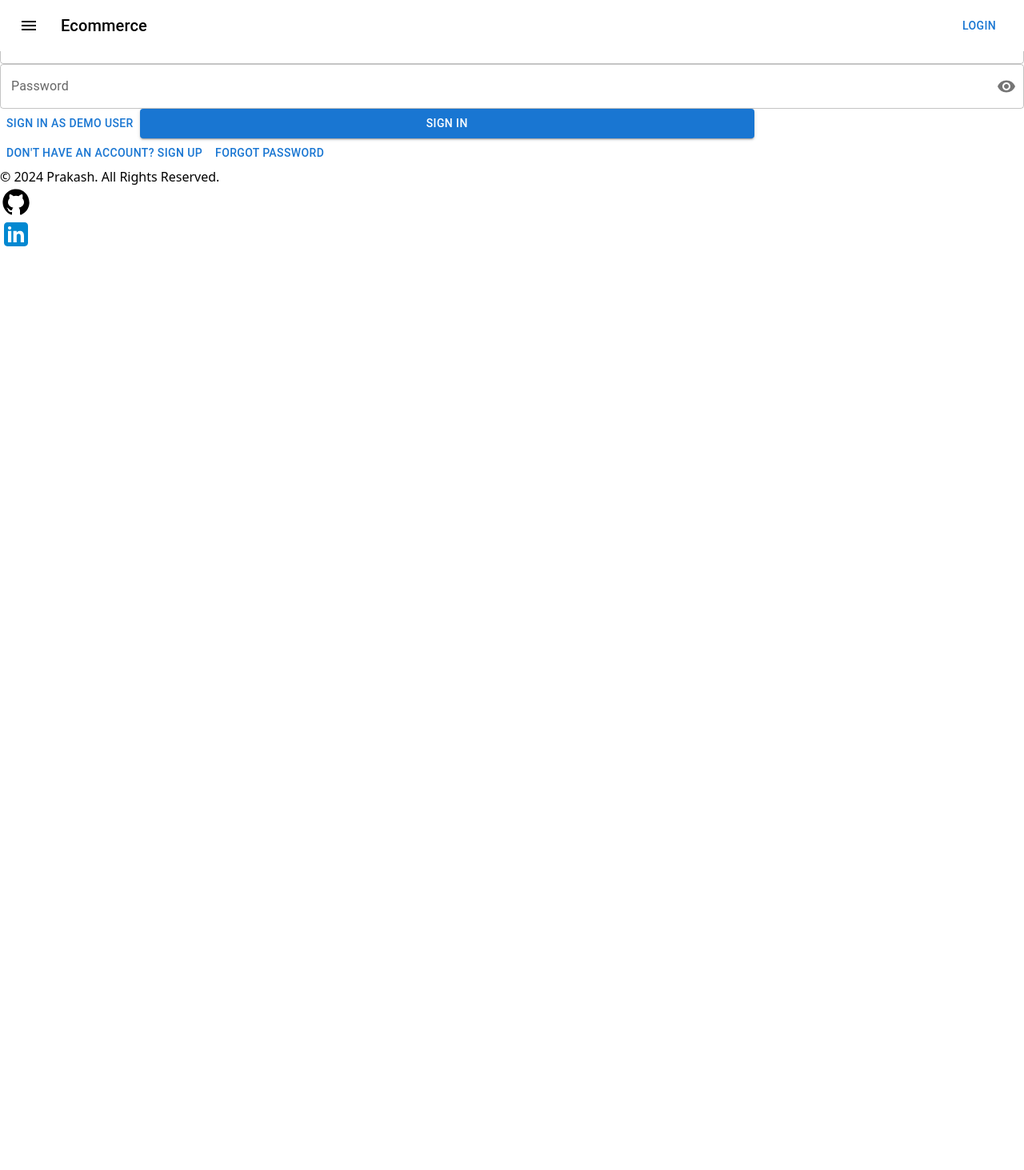
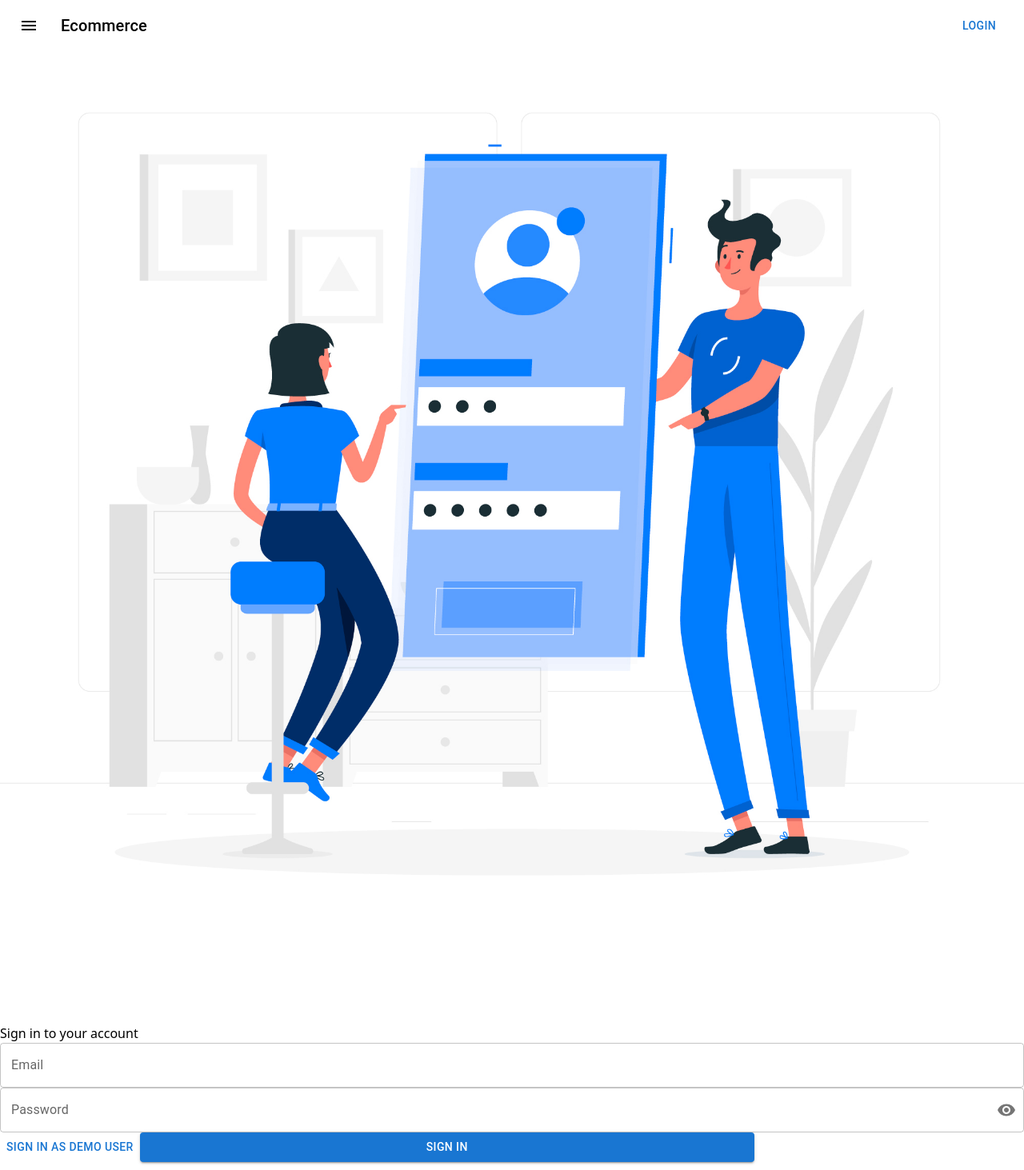
Before and after one commit to prakashcs44/ecommerce_website, a React (Vite) app in the folder client/: page /auth in a window 1280 px wide. Shown: the top 1463 px of the page at 80% size. Before the commit the page ends 800 px from the top, so only its background shows below. Built offline with nearby package versions, Linux system fonts and the light colour scheme; no server answers.

Commit message:
added image login

```diff
--- a/client/src/pages/user/Auth.jsx
+++ b/client/src/pages/user/Auth.jsx
@@ -11,7 +11,7 @@ import {
   REGISTER_USER_REQUEST,
 } from "../../redux/constants/user.js";
 import SensitiveInput from "../../components/SensitiveInput.jsx";
-
+import authImg from "../../assets/login.jpg"
 const Auth = () => {
   const [email, setEmail] = useState("");
   const [password, setPassword] = useState("");
@@ -71,8 +71,9 @@ const Auth = () => {
   };
 
   return (
-    <div className="flex items-center justify-center bg-gray-50 py-12 px-4 sm:px-6 lg:px-8">
-      <div className="max-w-md w-full space-y-8">
+    <div className=" flex flex-col   lg:flex-row items-center justify-center bg-gray-50 py-12 px-4 sm:px-6 lg:px-8 lg:mr-40">
+      <img src={authImg} className="size-[90vmin] md:size-[70vmin]"/>
+      <div className="space-y-8">
         <div>
           <h2 className="mt-6 text-center text-3xl font-extrabold text-gray-900">
             {isLogin ? "Sign in to your account" : "Register an account"}
```
